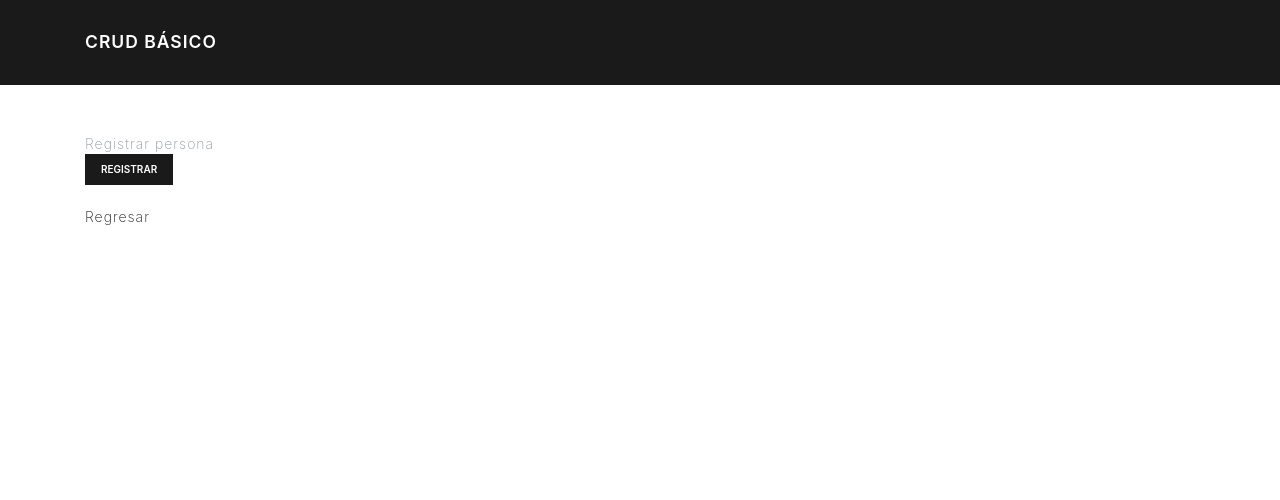
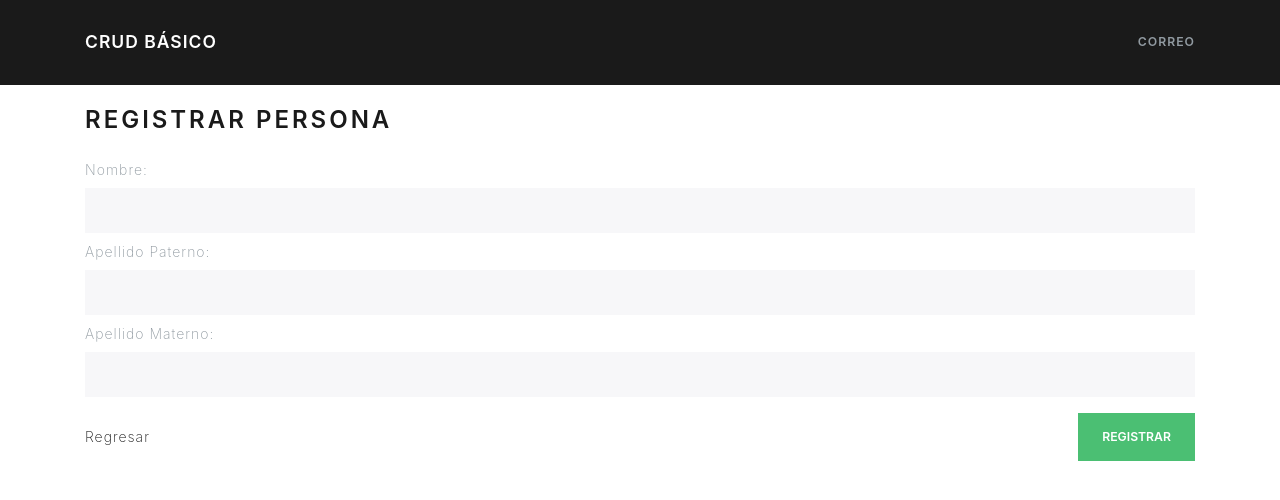
Before and after one commit to ycharmx/crudbasico_django, a Django app: page /agregar/ in a window 1280 px wide. Shown: the top 500 px of the page. Run offline with Django 3.2, Linux system fonts and the light colour scheme; parts of the project's set-up code (start-up, migrations or seed data) failed here and were passed over; some libraries are stand-ins or nearby versions.

Commit message:
Se han mejorado los forms y las vistas

```diff
--- a/apps/crud/forms.py
+++ b/apps/crud/forms.py
@@ -3,11 +3,12 @@ from django import forms
 #importamos el modelo de persona
 from .models import Persona
 
+input_attrs = {'class' : 'form-control text-right mb-2'}
+
 class EmailForm(forms.Form):
-    email = forms.CharField(label='Correo Electrónico', max_length=100,widget=forms.TextInput(attrs={'class' : 'form-control' }))
+    email = forms.CharField(label='Correo Electrónico', max_length=30,widget=forms.TextInput(input_attrs))
 
 class RegistroPersonaForm(forms.Form):
-    model = Persona
-    widgets = {
-        'nombre' :  forms.TextInput(attrs={'class' : 'form-control'})
-    }
+    nombre = forms.CharField(label='Nombre', max_length=50,widget=forms.TextInput(input_attrs))
+    a_paterno = forms.CharField(label='Apellido Paterno', max_length=50,widget=forms.TextInput(input_attrs))
+    a_materno = forms.CharField(label='Apellido Materno', max_length=50,widget=forms.TextInput(input_attrs))
--- a/templates/appbar.html
+++ b/templates/appbar.html
@@ -10,13 +10,12 @@
         <nav class="navbar navbar-expand-lg navbar-dark bg-primary">
                 <div class="container">
 
-                    <a class="navbar-brand" href="#">CRUD Básico</a>
-                    <button class="navbar-toggler" type="button" data-toggle="collapse" data-target="#navbarColor01" aria-controls="navbarColor01" aria-expanded="false" aria-label="Toggle navigation">
-                      <span class="navbar-toggler-icon"></span>
-                    </button>
+                    <a class="navbar-brand" href="{% url 'crud:listar' %}">CRUD Básico</a>
 
 
+                  <p class="float-right my-auto">Correo</p>
                 </div>
         </nav>
+        <br>
 </body>
 </html>
--- a/templates/crud/listar.html
+++ b/templates/crud/listar.html
@@ -12,8 +12,7 @@
 <body>
         {% include 'appbar.html' %}
 
-
-        <div class="container pt-5">
+        <div class="container">
                 <a href="{% url 'crud:agregar' %}">Agregar</a>
                 <h2>Personas</h2>
                 <table class="table table-hover">
@@ -37,7 +36,7 @@
                                 <!-- <a href="/eliminar/{{ persona.id }}">Eliminar</a> -->
 
                             </tr>
-                            {% endfor%}
+                            {% endfor %}
 
                         </tbody>
                     </table>
--- a/templates/crud/registrar.html
+++ b/templates/crud/registrar.html
@@ -13,12 +13,12 @@
 <body>
 
     {% include 'appbar.html' %}
-    <div class="container pt-5">
-            Registrar persona
+    <div class="container">
+           <h3 class="mb-4">Registrar persona</h3>
             <form method="POST">
                 {% csrf_token %}
                 {{ form }}
-                <input type="submit" value="Registrar" class="btn btn-primary btn-sm">
+                <input type="submit" value="Registrar" class="btn btn-success btn-md mt-2 float-right">
             </form>
             <br>
             <a href="/">Regresar</a>
```
